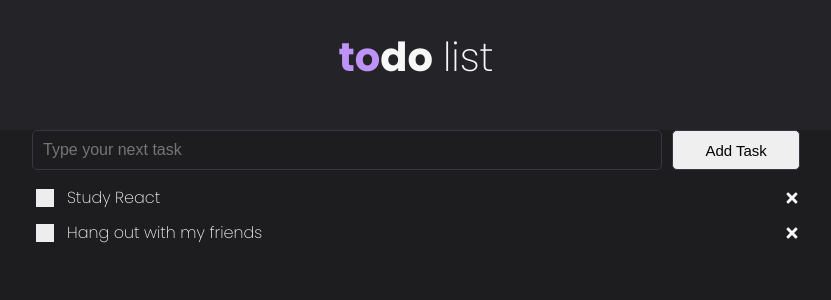
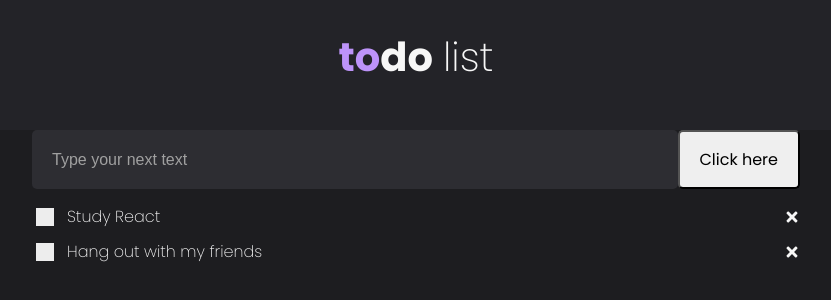
Before and after one commit to martinsju/todo-list-livecoding, a React (Create React App) app: page / in a window 1280 px wide. Shown: the top 300 px of the page, without its empty margins (224-1055 px from the left). Built offline with nearby package versions, Linux system fonts and the light colour scheme.

Commit message:
fix: fixed bug on search function

```diff
--- a/src/components/ListPage/index.js
+++ b/src/components/ListPage/index.js
@@ -1,4 +1,6 @@
 import React, { useEffect, useState } from 'react'
+import Button from '../Button/index.js'
+import Input from '../Input/index.js'
 import ListItem from '../ListItem/index.js'
 import Modal from '../Modal/index.js'
 import * as C from './styled.js'
@@ -29,24 +31,20 @@ function ListPage() {
 		localStorage.setItem('listKey', JSON.stringify(list))
 	}, [list])
 
+	useEffect(() => {
+		searchItems()
+	}, [input])
+
 	function handleInput(e) {
+		console.log('input ok')
 		setInput(e.target.value)
-
-		searchItems()
 	}
 
 	function searchItems() {
-		if (input !== '') {
-			const filteredData = list.filter((item) => {
-				return Object.values(item)
-					.join('')
-					.toLowerCase()
-					.includes(input.toLowerCase())
-			})
-			setFilteredResults(filteredData)
-		} else {
-			setFilteredResults(list)
-		}
+		const filteredData = list.filter((item) => {
+			return item.name.includes(input)
+		})
+		setFilteredResults(filteredData)
 	}
 
 	function validateKeyDown(e) {
@@ -56,6 +54,7 @@ function ListPage() {
 	}
 
 	function addListItem() {
+		console.log('clicou')
 		if (input) {
 			const lastID = list[list.length - 1]?.id ?? 0
 
@@ -114,17 +113,16 @@ function ListPage() {
 				/>
 			)}
 			<C.AddArea>
-				<C.Input
-					placeholder='Type your next task'
-					type='text'
-					value={input}
+				<Input
 					onChange={handleInput}
 					onKeyDown={validateKeyDown}
+					placeholder='Type your next text'
 				/>
-				<C.Button onClick={addListItem}>Add Task</C.Button>
+
+				<Button addListItem={addListItem}>Click here</Button>
 			</C.AddArea>
 			{!list.length && <C.Label>No items yet :(</C.Label>}
-			{(input.length > 1 ? filteredResults : list).map((item) => (
+			{(input.length > 0 ? filteredResults : list).map((item) => (
 				<ListItem
 					key={item.id}
 					item={item}
```
